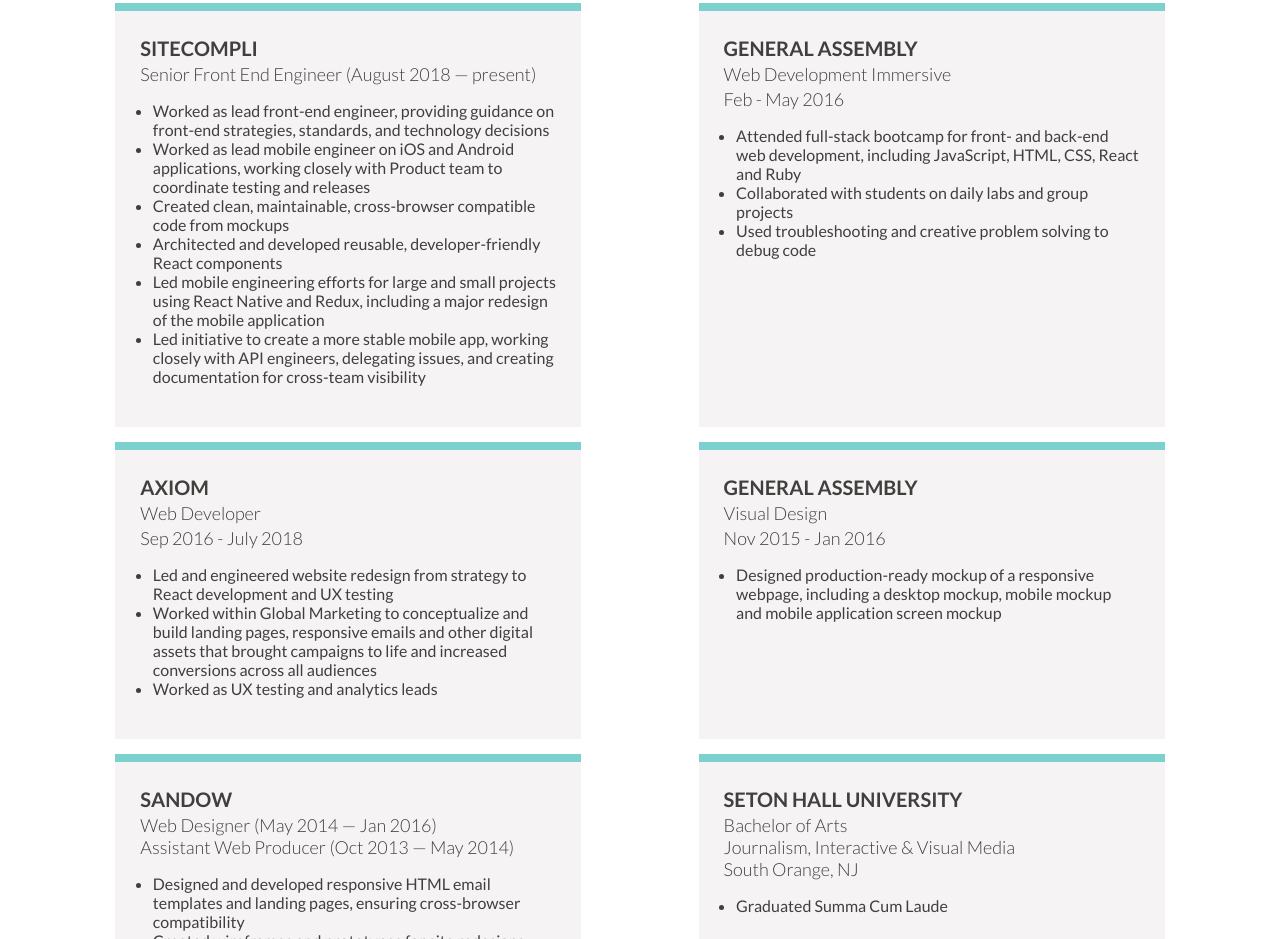
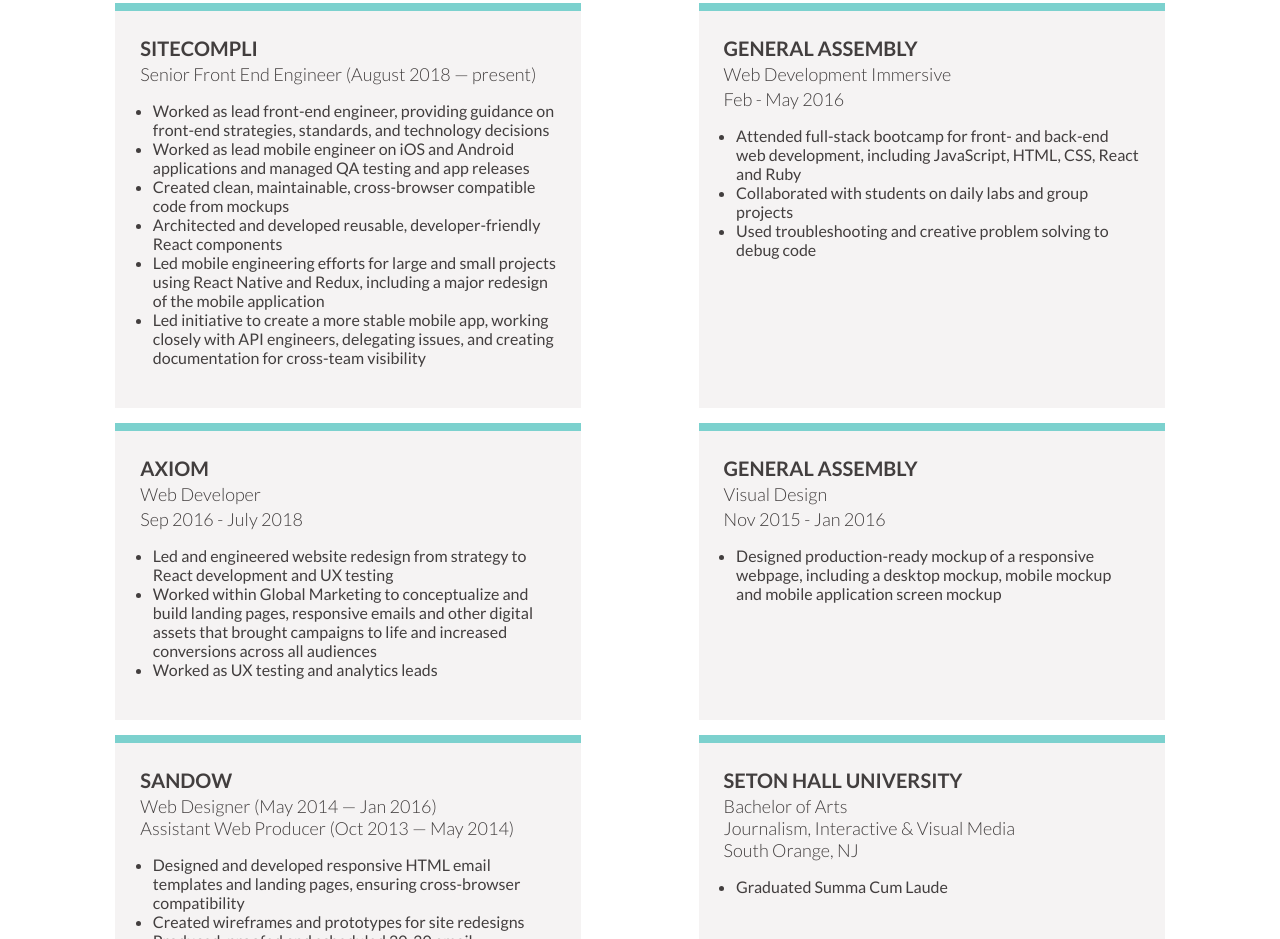
Before and after one commit to kristynlyncheski/website, a website: page index.html in a window 1280 px wide. Shown: the part 1549-2488 px from the top of the page. Drawn offline with nearby package versions, Linux system fonts and the light colour scheme.

Commit message:
updating language for current role

```diff
--- a/index.html
+++ b/index.html
@@ -161,7 +161,8 @@
             <div class="column-tile-description">
               <ul>
                 <li>Worked as lead front-end engineer, providing guidance on front-end strategies, standards, and technology decisions</li>
-                <li>Worked as lead mobile engineer on iOS and Android applications, working closely with Product team to coordinate testing and releases</li>
+                <li>Worked as lead mobile engineer on iOS and Android applications and managed QA testing and app
+                	releases</li>
                 <li>Created clean, maintainable, cross-browser compatible code from mockups</li>
                 <li>Architected and developed reusable, developer-friendly React components</li>
                 <li>Led mobile engineering efforts for large and small projects using React Native and Redux, including
```
